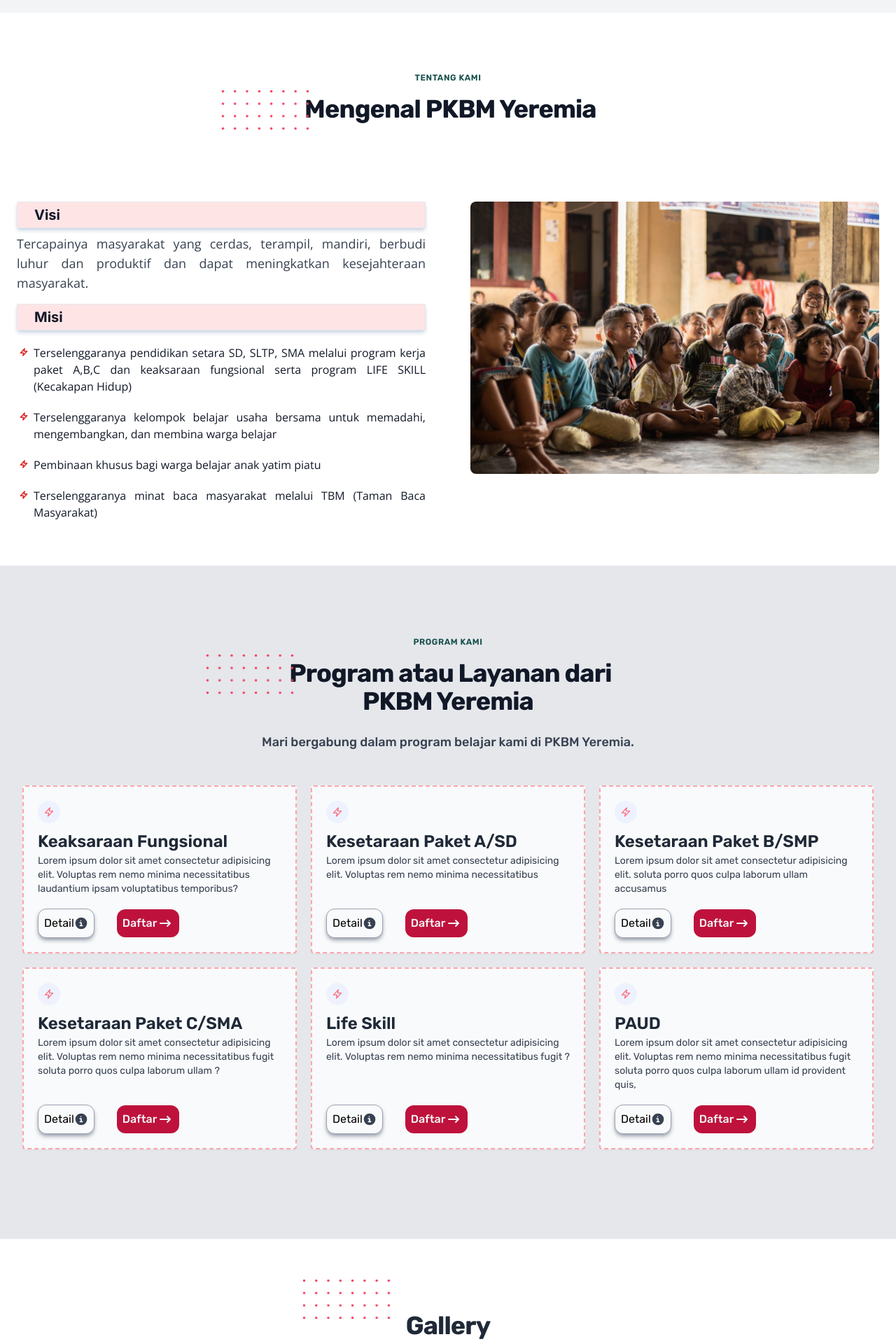
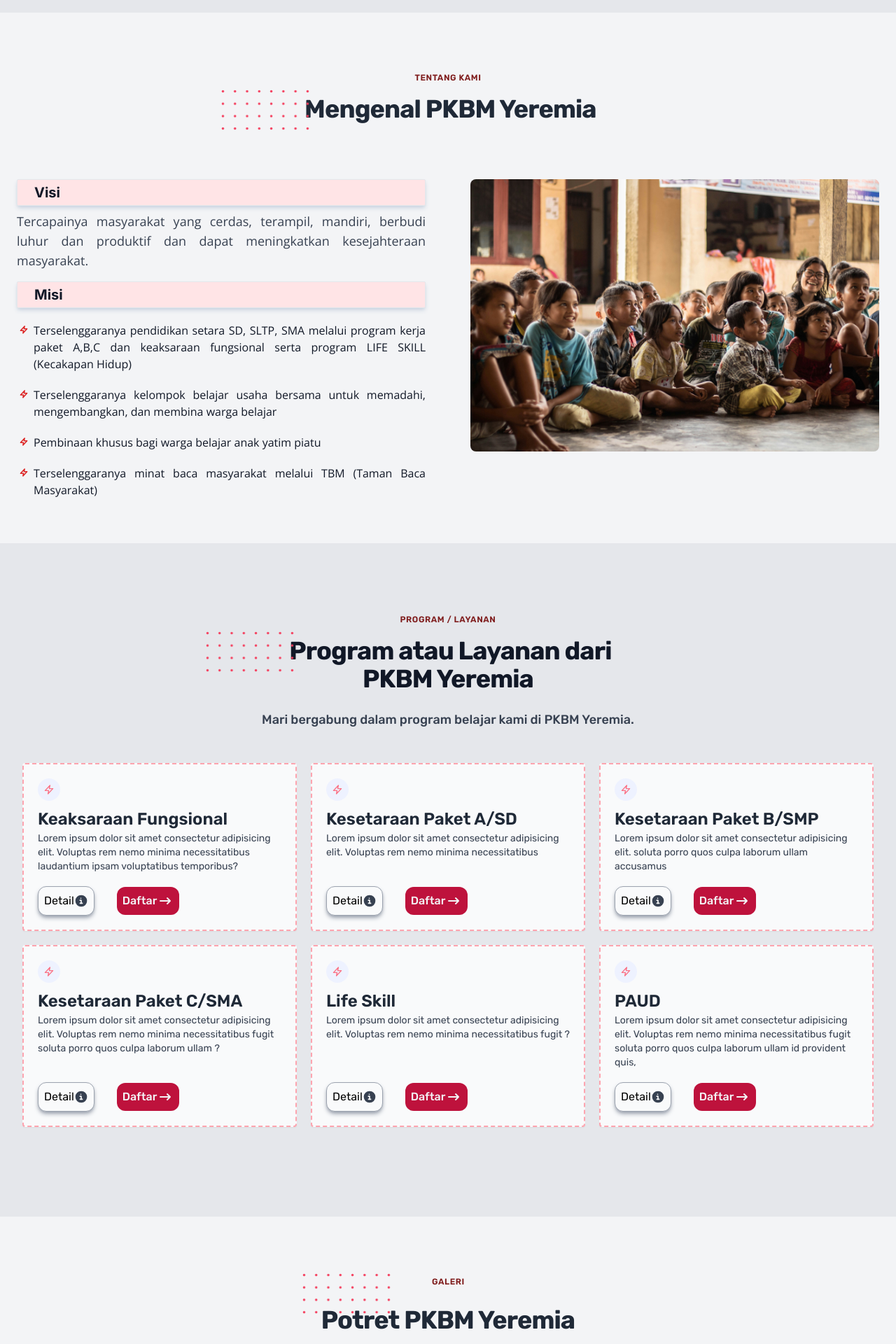
Before and after one commit to nathAd17/vue-school, a Vue app: page /about in a window 1280 px wide. Shown: the part 1820-3740 px from the top of the page at 70% size. Built offline with nearby package versions, Linux system fonts and the light colour scheme.

Commit message:
add subjudul section

```diff
--- a/index.html
+++ b/index.html
@@ -19,7 +19,7 @@
   </head>
 
   <body>
-    <div id="app"></div>
+    <div id="app" class="bg-gray-100"></div>
     <script type="module" src="/src/main.js"></script>
   </body>
 
--- a/src/views/layouts/Footer.vue
+++ b/src/views/layouts/Footer.vue
@@ -1,13 +1,13 @@
 <template>
     <!-- Footer Start -->
     <footer>
-        <section class="font-inter bg-gray-200">
+        <section class="font-inter bg-gray-100">
             <div class="sm:max-w-xl md:max-w-full lg:max-w-screen-xl md:px-24 lg:px-8 px-4 pt-16 mx-auto">
                 <div class="sm:grid-cols-2 lg:grid-cols-4 grid gap-10 row-gap-6 mb-8">
                     <div class="sm:col-span-2">
                         <a href="#home" class="flex items-center gap-1">
                             <img src="/src/assets/logo.png" alt="PKBM Yeremia" class="w-auto h-16">
-                            <span class="font-rubik gray-100space-nowrap text-2xl font-semibold text-gray-700">PKBM
+                            <span class="font-rubik space-nowrap text-2xl font-semibold text-gray-700">PKBM
                                 Yeremia</span>
                         </a>
                         <div class="lg:max-w-sm mt-6">
--- /dev/null
+++ b/src/views/layouts/Loading.vue
@@ -0,0 +1,64 @@
+<template>
+    <div>
+        <!-- Overlay -->
+        <div class="overlay" v-show="isLoading"></div>
+
+        <!-- Loading Animation -->
+        <div class="flex flex-col items-center justify-center w-full gap-4" v-show="isLoading">
+            <div
+                class="w-28 h-28 animate-spin border-t-blue-400 flex items-center justify-center text-4xl text-blue-400 border-8 border-gray-300 rounded-full">
+                <svg viewBox="0 0 24 24" fill="currentColor" height="1em" width="1em" class="animate-ping">
+                    <path
+                        d="M12.001 4.8c-3.2 0-5.2 1.6-6 4.8 1.2-1.6 2.6-2.2 4.2-1.8.913.228 1.565.89 2.288 1.624C13.666 10.618 15.027 12 18.001 12c3.2 0 5.2-1.6 6-4.8-1.2 1.6-2.6 2.2-4.2 1.8-.913-.228-1.565-.89-2.288-1.624C16.337 6.182 14.976 4.8 12.001 4.8zm-6 7.2c-3.2 0-5.2 1.6-6 4.8 1.2-1.6 2.6-2.2 4.2-1.8.913.228 1.565.89 2.288 1.624 1.177 1.194 2.538 2.576 5.512 2.576 3.2 0 5.2-1.6 6-4.8-1.2 1.6-2.6 2.2-4.2 1.8-.913-.228-1.565-.89-2.288-1.624C10.337 13.382 8.976 12 6.001 12z">
+                    </path>
+                </svg>
+            </div>
+        </div>
+
+        <!-- Your content here -->
+        <div class="content">
+            <!-- Your existing content -->
+        </div>
+    </div>
+</template>
+
+<script>
+export default {
+    data() {
+        return {
+            isLoading: false
+        };
+    },
+    methods: {
+        // Example method to simulate loading
+        startLoading() {
+            this.isLoading = true;
+            // Prevent scrolling
+            document.body.style.overflow = 'hidden';
+            // Simulate loading for 3 seconds (replace with actual loading logic)
+            setTimeout(() => {
+                this.stopLoading();
+            }, 3000);
+        },
+        stopLoading() {
+            this.isLoading = false;
+            // Re-enable scrolling
+            document.body.style.overflow = '';
+        }
+    }
+};
+</script>
+
+<style>
+.overlay {
+    position: fixed;
+    top: 0;
+    left: 0;
+    width: 100%;
+    height: 100%;
+    background-color: rgba(0, 0, 0, 0.5);
+    /* Semi-transparent black */
+    z-index: 9999;
+    /* Ensure it's on top of everything */
+}
+</style>
--- a/src/views/layouts/Main.vue
+++ b/src/views/layouts/Main.vue
@@ -1,4 +1,5 @@
 <template>
+    <Loading />
     <HomeSection />
 
     <GreetingSection />
@@ -10,6 +11,7 @@
     <ContactSection />
 </template>
 <script>
+import Loading from '../layouts/Loading.vue'
 import HomeSection from '../sections/HomeSection.vue'
 import GreetingSection from '../sections/GreetingSection.vue'
 import AboutSection from '../sections/AboutSection.vue'
@@ -19,6 +21,7 @@ import ContactSection from '../sections/ContactSection.vue'
 
 export default {
     components: {
+        Loading,
         HomeSection,
         GreetingSection,
         AboutSection,
--- a/src/views/sections/AboutSection.vue
+++ b/src/views/sections/AboutSection.vue
@@ -7,16 +7,16 @@ onMounted(() => {
 })
 </script>
 <template>
-    <section class="bg-white" id="about">
-        <div class="font-rubik md:mx-auto md:mb-12 max-w-lg mt-20 mb-2 text-center">
+    <section class="bg-gray-100" id="about">
+        <div class="font-rubik md:mx-auto md:mb-12 max-w-lg pt-20 mb-2 text-center">
             <div>
-                <p data-aos="zoom-in" data-aos-delay="200"
-                    class="bg-teal-accent-400 inline-block px-3 py-px mb-4 text-xs font-semibold tracking-wider text-teal-900 uppercase rounded-full">
+                <h1 data-aos="zoom-in" data-aos-delay="200"
+                    class="bg-teal-accent-400 inline-block px-3 py-px mb-4 text-xs font-semibold tracking-wider text-red-900 uppercase rounded-full">
                     Tentang Kami
-                </p>
+                </h1>
             </div>
             <h2 data-aos="zoom-in" data-aos-delay="500"
-                class="sm:text-4xl md:mx-auto max-w-lg mb-2 text-3xl font-bold leading-none tracking-tight text-gray-900">
+                class="sm:text-4xl md:mx-auto max-w-lg text-3xl font-bold leading-none tracking-tight text-gray-800">
                 <span class="relative inline-block">
                     <svg viewBox="0 0 52 24"
                         class="fill-rose-500 -z-0 text-rose-gray-100 lg:w-32 lg:-ml-28 lg:-mt-10 sm:block absolute top-0 left-0 hidden w-32 -mt-8 -ml-20">
@@ -32,7 +32,7 @@ onMounted(() => {
                 Mengenal PKBM Yeremia
             </h2>
         </div>
-        <div class="lg:grid lg:grid-cols-2 lg:py-16 lg:px-6 items-start max-w-screen-xl gap-16 px-4 py-8 mx-auto">
+        <div class="lg:grid lg:grid-cols-2 lg:pb-16 lg:px-6 items-start max-w-screen-xl gap-16 px-4 py-8 mx-auto">
             <div class="sm:text-lg font-light text-gray-500">
                 <h2
                     class="font-inter bg-rose-100 shadow-slate-300 px-6 py-1 text-xl font-bold text-left text-gray-900 border border-gray-200 rounded-sm shadow-md">
--- a/src/views/sections/ContactSection.vue
+++ b/src/views/sections/ContactSection.vue
@@ -1,8 +1,14 @@
 <template>
-    <section id="contact" class="bg-gray-50">
+    <section id="contact" class="bg-gray-200">
         <div
             class="sm:max-w-xl md:max-w-full lg:max-w-screen-xl md:px-24 lg:px-8 rounded-b-2xl relative px-4 py-20 mx-auto">
             <div class="lg:mb-16 font-rubik max-w-screen-md mx-auto mb-8 text-center">
+                <div>
+                    <h1 data-aos="zoom-in" data-aos-delay="200"
+                        class="bg-teal-accent-400 inline-block px-3 py-px text-xs font-semibold tracking-wider text-red-900 uppercase rounded-full">
+                        Kontak
+                    </h1>
+                </div>
                 <span class="relative inline-block">
                     <svg viewBox="0 0 52 24"
                         class="fill-rose-500 -left-24 text-rose-gray-100 lg:w-32 lg:-ml-28 lg:-mt-10 sm:block absolute top-0 z-0 hidden w-32 -mt-8 -ml-20">
--- a/src/views/sections/GallerySection.vue
+++ b/src/views/sections/GallerySection.vue
@@ -10,6 +10,12 @@ onMounted(() => {
     <section id="gallery">
         <div class="sm:max-w-xl md:max-w-full lg:max-w-screen-xl md:px-24 lg:px-8 lg:py-20 px-4 py-16 mx-auto">
             <div class="lg:mb-16 font-rubik max-w-screen-md mx-auto mb-8 text-center">
+                <div>
+                    <h1 data-aos="zoom-in" data-aos-delay="200"
+                        class="bg-teal-accent-400 inline-block px-3 py-px text-xs font-semibold tracking-wider text-red-900 uppercase rounded-full">
+                        Galeri
+                    </h1>
+                </div>
                 <span class="relative inline-block">
                     <svg viewBox="0 0 52 24"
                         class="fill-rose-500 -left-24 text-rose-gray-100 lg:w-32 lg:-ml-28 lg:-mt-10 sm:block absolute top-0 z-0 hidden w-32 -mt-8 -ml-20">
@@ -24,7 +30,7 @@ onMounted(() => {
                 </span>
                 <h1 class="mb-8 text-4xl font-bold tracking-tight text-center text-gray-800" data-aos="fade-up"
                     data-aos-duration="500">
-                    Gallery
+                    Potret PKBM Yeremia
                 </h1>
                 <p class="lg:mb-16 sm:text-xl font-medium text-gray-700" data-aos="fade-up" data-aos-delay="500"
                     data-aos-duration="500">Mengabadikan Momen Pendidikan : Koleksi Inspiratif dari Siswa dan Staff</p>
--- a/src/views/sections/GreetingSection.vue
+++ b/src/views/sections/GreetingSection.vue
@@ -1,5 +1,5 @@
 <template>
-    <section class="bg-gray-100" id="greeting">
+    <section class="bg-gray-200" id="greeting">
         <div
             class="lg:gap-8 xl:gap-0 lg:grid-cols-12 md:grid sm:max-w-xl md:max-w-full lg:max-w-screen-xl md:px-24 lg:px-8 lg:py-24 flex flex-col px-4 pt-32 pb-20 mx-auto">
             <div class="place-self-center lg:col-span-7 mr-auto">
--- a/src/views/sections/ServiceSection.vue
+++ b/src/views/sections/ServiceSection.vue
@@ -11,10 +11,10 @@ onMounted(() => {
         <div class="sm:max-w-xl md:max-w-full lg:max-w-screen-xl md:px-24 lg:px-8 lg:py-24 px-4 pt-32 pb-20 mx-auto">
             <div class="font-rubik md:mx-auto lg:max-w-2xl md:mb-12 max-w-xl mb-10 text-center">
                 <div>
-                    <p data-aos="zoom-in" data-aos-delay="200"
-                        class="bg-teal-accent-400 inline-block px-3 py-px mb-4 text-xs font-semibold tracking-wider text-teal-900 uppercase rounded-full">
-                        Program Kami
-                    </p>
+                    <h1 data-aos="zoom-in" data-aos-delay="200"
+                        class="bg-teal-accent-400 inline-block px-3 py-px mb-4 text-xs font-semibold tracking-wider text-red-900 uppercase rounded-full">
+                        Program / Layanan
+                    </h1>
                 </div>
                 <h2 data-aos="zoom-in" data-aos-delay="500"
                     class="sm:text-4xl md:mx-auto max-w-lg mb-6 text-3xl font-bold leading-none tracking-tight text-gray-900">
```
